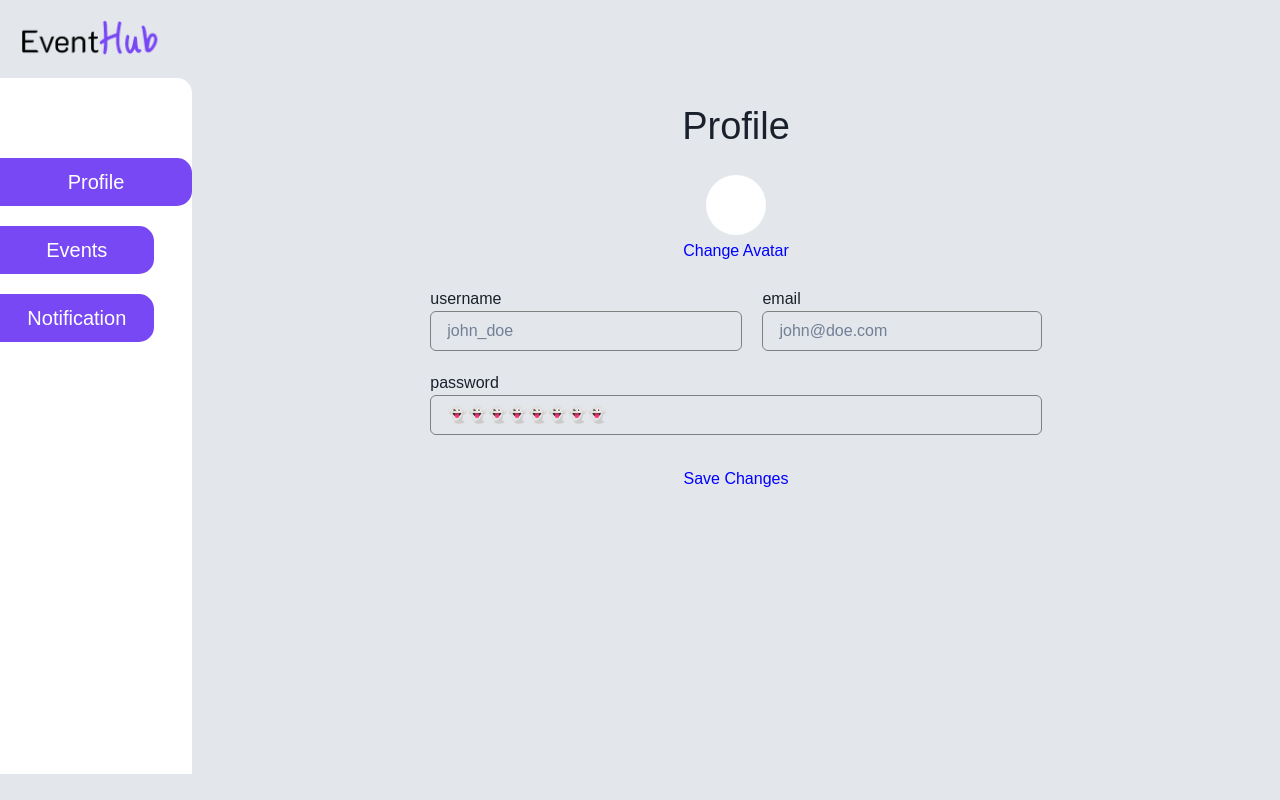
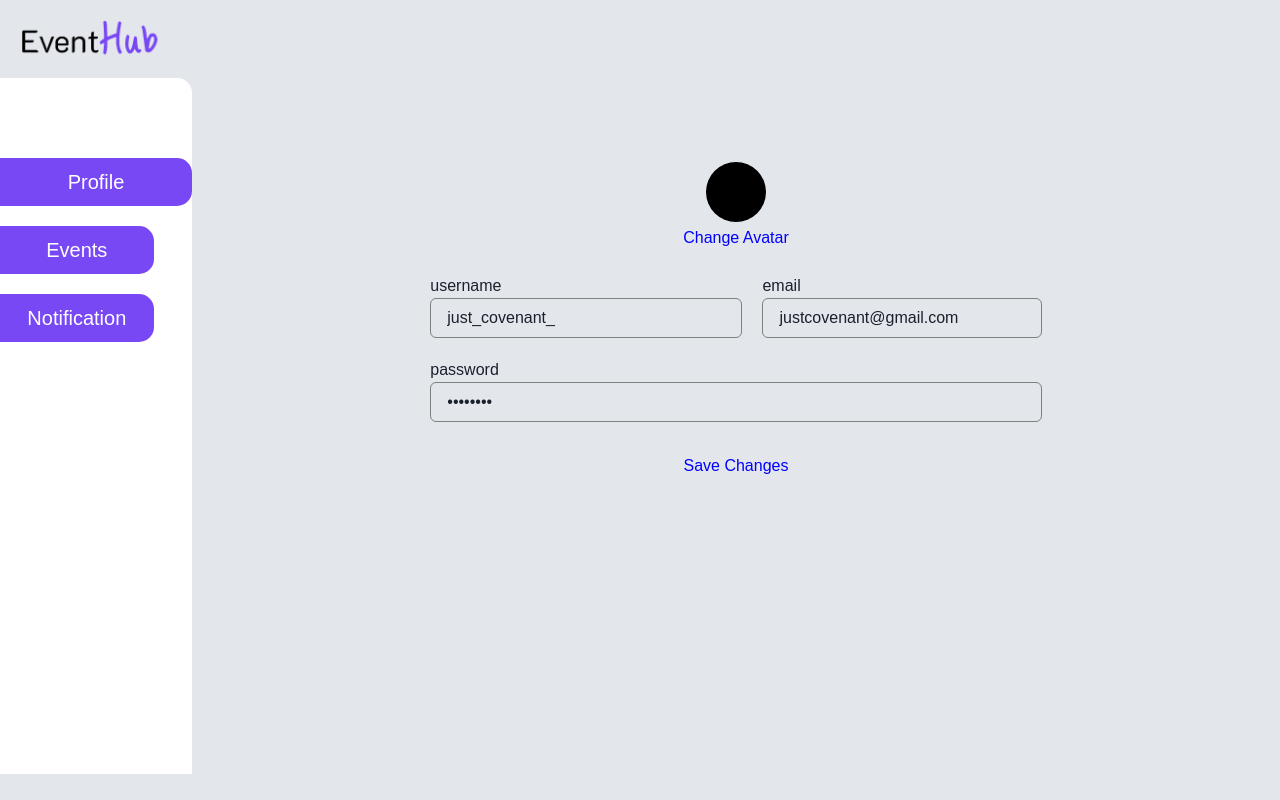
Before and after one commit to ogcovenant/EventHub, a React (Vite) app: page /dashboard in a window 1280 px wide. Built offline with nearby package versions, Linux system fonts and the light colour scheme; a web font is replaced by a local one.

Commit message:
finished profile page

```diff
--- a/src/pages/Profile.jsx
+++ b/src/pages/Profile.jsx
@@ -4,10 +4,9 @@ const Profile = () => {
   return (
     <>
       <Box display={"flex"} flexDirection={"column"} alignItems={"center"}>
-        <Text fontSize={38}>Profile</Text>
-        <Box mt={5}>
+        <Box mt={16}>
           <Box display={"flex"} flexDirection={"column"} alignItems={"center"}>
-            <Box width={"60px"} height={"60px"} backgroundColor={"white"} borderRadius={"50%"}></Box>
+            <Box width={"60px"} height={"60px"} backgroundColor={"black"} borderRadius={"50%"}></Box>
             <Text mt={1} color={"blue"} cursor={"pointer"}>Change Avatar</Text>
           </Box>
           <Box mt={6}>
@@ -15,16 +14,16 @@ const Profile = () => {
               <Box display={"flex"} gap={"20px"}>
                 <Box>
                   <label htmlFor="username">username</label>
-                  <Input type="text" name="username" id="username" placeholder="john_doe" border={"1px solid grey"}/>
+                  <Input type="text" name="username" id="username" placeholder="john_doe" value={"just_covenant_"} border={"1px solid grey"}/>
                 </Box>
                 <Box>
                   <label htmlFor="email">email</label>
-                  <Input type="email" name="email" id="email" placeholder="john@doe.com" border={"1px solid grey"}/>
+                  <Input type="email" name="email" id="email" placeholder="john@doe.com" value={"justcovenant@gmail.com"} border={"1px solid grey"}/>
                 </Box>
               </Box>
               <Box mt={5}>
                 <label htmlFor="password">password</label>
-                  <Input type="password" name="password" id="password" placeholder="👻👻👻👻👻👻👻👻" border={"1px solid grey"}/>
+                  <Input type="password" name="password" id="password" value={"12345678"} placeholder="👻👻👻👻👻👻👻👻" border={"1px solid grey"}/>
               </Box>
               <Box textAlign={"center"}>
                 <Text as={"button"} mt={"8"} type="submit" color={"blue"}> Save Changes </Text>
```
